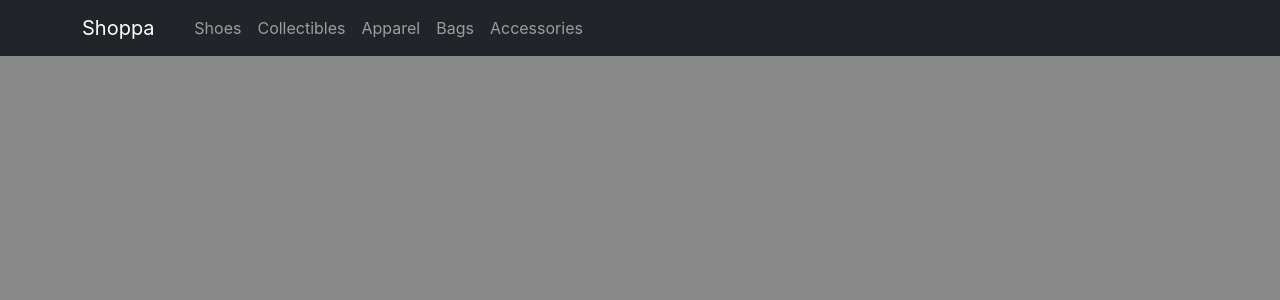
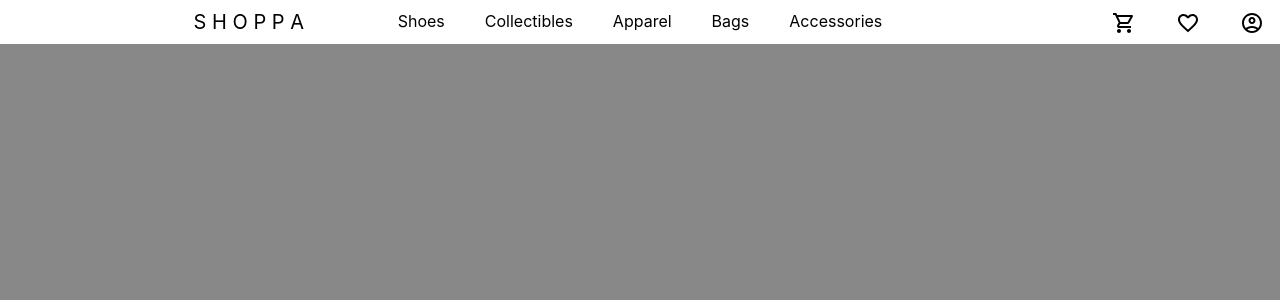
Before and after one commit to ksupasate-zz/SHOPPA, a Next.js app: page /comps/Navbar in a window 1280 px wide. Shown: the top 300 px of the page. Built offline with nearby package versions, Linux system fonts and the light colour scheme.

Commit message:
Navbar updaate

```diff
--- a/package.json
+++ b/package.json
@@ -11,6 +11,7 @@
   "dependencies": {
     "@emotion/react": "^11.9.0",
     "@emotion/styled": "^11.8.1",
+    "@mui/icons-material": "^5.6.2",
     "@mui/material": "^5.6.3",
     "@mui/styled-engine-sc": "^5.6.1",
     "bootstrap": "^5.1.3",
--- a/pages/Accessories.js
+++ b/pages/Accessories.js
@@ -1,11 +1,11 @@
 import React from 'react'
 import Navbar from './comps/Navbar';
 
-export default function Apparel() {
+export default function Accessories() {
     return (
         <div>
             <Navbar />
-            <h1>Apparel</h1>
+            <h1>Accessories</h1>
         </div>
     );
 }
--- a/pages/comps/Navbar.js
+++ b/pages/comps/Navbar.js
@@ -1,51 +1,94 @@
 import React from 'react'
-import { Nav } from 'react-bootstrap';
+import { Nav } from 'react-bootstrap'
 import Link from 'next/link'
+import { AccessAlarm, ThreeDRotation } from '@mui/icons-material'
+import ShoppingCartOutlinedIcon from '@mui/icons-material/ShoppingCartOutlined';
+import FavoriteBorderOutlinedIcon from '@mui/icons-material/FavoriteBorderOutlined';
+import AccountCircleOutlinedIcon from '@mui/icons-material/AccountCircleOutlined';
 
 export default function Navbar() {
     return (
-      <Nav className='navbar navbar-expand-lg navbar-dark bg-dark'>
-          <div className="container-xl">
+      <Nav className='nav bg-white justify-content-center text-center'>
+        <div className='w-25'>
             <Link href = "/">
-              <a className="navbar-brand">Shoppa</a>
+              <a className="navbar-brand text-black">S H O P P A</a>
             </Link>
-            <p>Hi</p>
-
-            <div className="collapse navbar-collapse" id="navbarsExample07XL">
-                 <ul className="navbar-nav mr-auto">
-                    <li className="nav-item active">
+        </div>
+        <style jsx>{`
+                .navbar-brand {
+                    line-height: 44px;
+                }
+                .list-inline-item{
+                    line-height : 27px;
+                }
+                li{
+                    text-align:center;
+                }
+                .w-25{
+                    text-align : right ;
+                }
+                .w-25:nth-child(3){
+                    text-align : left ;
+                }
+                navbar-brand{
+                    font-weight : 600 ;
+                }
+        `}</style>
+        <div className='w-50'>
+                <li className="list-inline-item">
                     <Link href="/Shoes">
-                            <a className="nav-link">Shoes</a>
+                        <a className="nav-link text-black">Shoes</a>
                     </Link>
                 </li>
 
-                    <li className="nav-item">
+                <li className="list-inline-item">
                     <Link href="/Collectibles">
-                            <a className="nav-link">Collectibles</a>
+                        <a className="nav-link text-black">Collectibles</a>
                     </Link>
                 </li>
 
-                    <li className="nav-item">
+                <li className="list-inline-item">
                     <Link href="/Apparel">
-                            <a className="nav-link">Apparel</a>
+                        <a className="nav-link text-black">Apparel</a>
                     </Link>
                 </li>
 
-                    <li className="nav-item">
+                <li className="list-inline-item">
                     <Link href="/Bags">
-                            <a className="nav-link">Bags</a>
+                        <a className="nav-link text-black">Bags</a>
                     </Link>
                 </li>
 
-                    <li className="nav-item">
+                <li className=" list-inline-item">
                     <Link href="/Accessories">
-                            <a className="nav-link">Accessories</a>
+                    <a className="nav-link text-black">Accessories</a>
+                    </Link>
+                </li>
+        </div>
+        <div className='w-25'>
+                <li className=" list-inline-item">
+                    <Link href="/Accessories">
+                        <a className="nav-link text-black">
+                            <ShoppingCartOutlinedIcon />
+                        </a>
                     </Link>
                 </li>
 
-                </ul>
+                <li className="list-inline-item">
+                    <Link href="/Accessories">
+                        <a className="nav-link text-black">
+                            <FavoriteBorderOutlinedIcon />
+                        </a>
+                    </Link>
+                </li>
 
-            </div>
+                <li className="list-inline-item">
+                    <Link href="/Accessories">
+                        <a className="nav-link text-black">
+                            <AccountCircleOutlinedIcon />
+                        </a>
+                    </Link>
+                </li>
         </div>
       </Nav>
      )
--- a/styles/Home.module.css
+++ b/styles/Home.module.css
@@ -11,6 +11,9 @@
   margin-left: auto;
   margin-right: auto;
 }
+.lh42{
+  line-height: 42px;
+}
 .slide{
   width: 100%;
   height: 300px;
--- a/styles/globals.css
+++ b/styles/globals.css
@@ -9,7 +9,7 @@ body {
 
 a {
   color: inherit;
-  text-decoration: none;
+  text-decoration: none !important;
 }
 
 * {
```
Also changed, not shown: 1 other file (tests, documents, lock files or other folders). Lines whose indentation alone changed are shown as unchanged.
